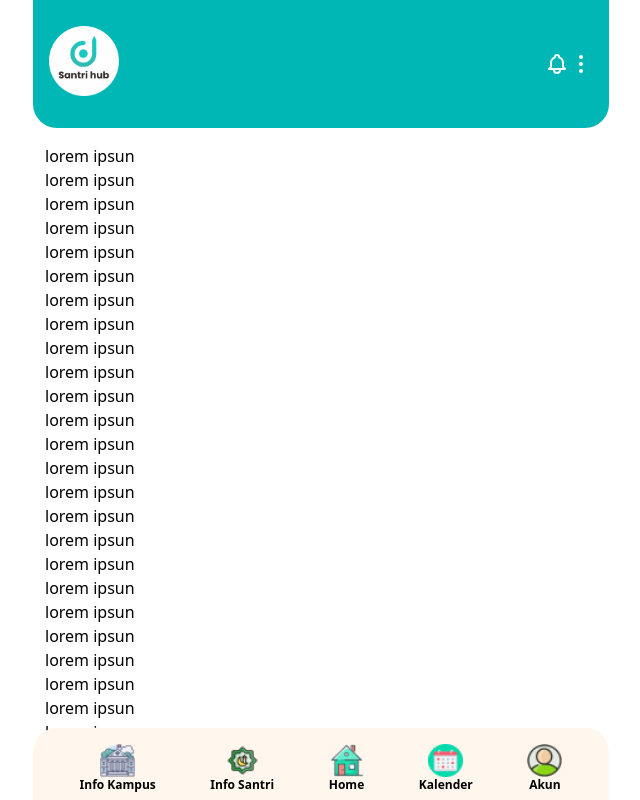
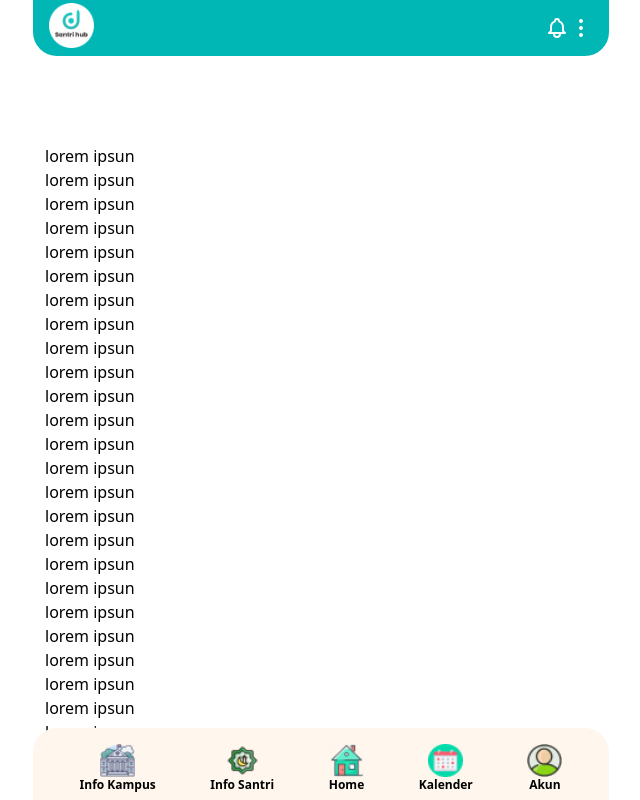
Before and after one commit to mohamilin/explore-nextjs, a Next.js app: page / in a window 1280 px wide. Shown: the top 800 px of the page, without its empty margins (319-959 px from the left). Built offline with nearby package versions, Linux system fonts and the light colour scheme.

Commit message:
fixing height header

```diff
--- a/components/moleculs/UI/global-header.jsx
+++ b/components/moleculs/UI/global-header.jsx
@@ -15,11 +15,11 @@ export default function GlobalHeader() {
     leftHeader = 'sd'
   }
   return (
-    <header className="flex items-center justify-center fixed w-full h-32 z-40 bg-white ">
+    <header className="flex items-center justify-center fixed w-full h-30 z-40 bg-white ">
       <Container className="flex items-center justify-between rounded-b-3xl h-full pl-4 bg-primary">
         <Link href="/ass">
           <a className="align-middle">
-            <Images src="/logonav.png" width={70} height={70} />
+            <Images src="/logonav.png" width={45} height={45} />
           </a>
         </Link>
         <div className="-mr-4">
```
